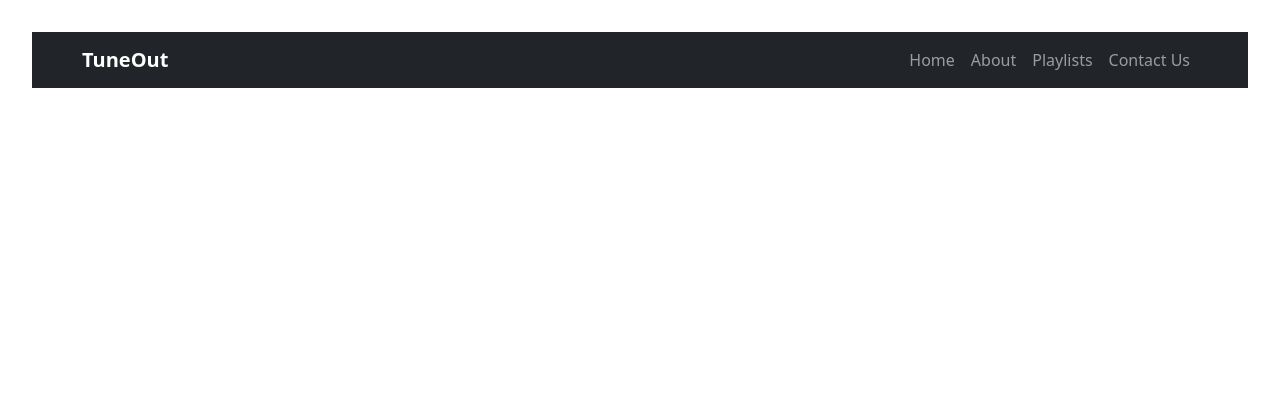
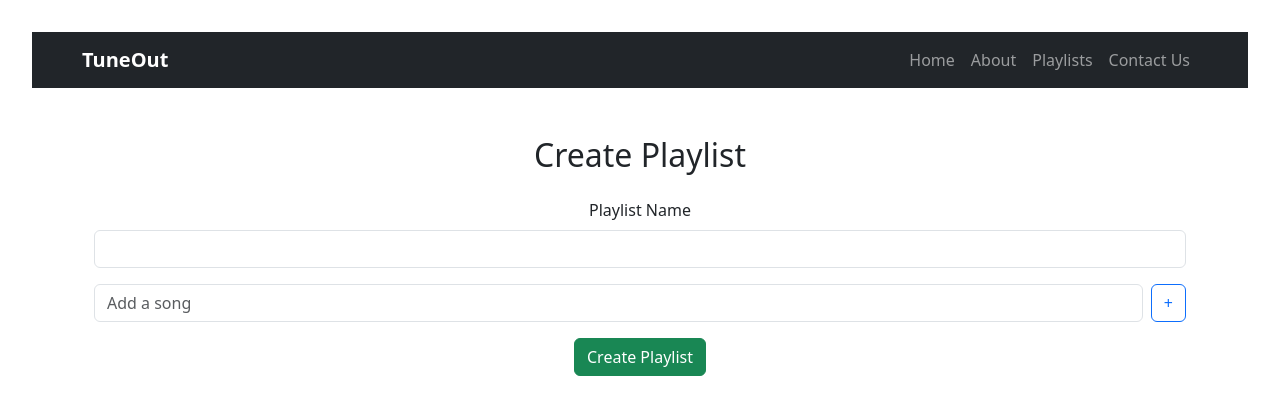
Before and after one commit to tmeth/TuneOut, a React (Vite) app in the folder TuneOut/: page /CreatePlaylist in a window 1280 px wide. Shown: the top 414 px of the page. Built offline with nearby package versions, Linux system fonts and the light colour scheme.

Commit message:
Adding playlist to dynamoDB

```diff
--- a/TuneOut/src/App.jsx
+++ b/TuneOut/src/App.jsx
@@ -7,6 +7,7 @@ import Home from './pages/Home';
 import About from './pages/About';
 import Contact from './pages/Contact.jsx';
 import './App.css';
+import CreatePlaylist from './pages/CreatePlaylist.jsx';
 
 function App() {
   return (
@@ -17,6 +18,7 @@ function App() {
           <Route path="/" element={<Home />} />
           <Route path="/about" element={<About />} />
           <Route path="/contact" element={<Contact />} />
+          <Route path="/CreatePlaylist" element={<CreatePlaylist />} />
         </Routes>
       </div>
     </Router>
--- a/TuneOut/src/pages/CreatePlaylist.jsx
+++ b/TuneOut/src/pages/CreatePlaylist.jsx
@@ -1,52 +1,92 @@
-
 import React, { useState } from 'react';
-import axios from 'axios';
 
 const CreatePlaylist = () => {
-  const [name, setName] = useState('');
-  const [songs, setSongs] = useState('');
+  const [playlistName, setPlaylistName] = useState('');
+  const [songInput, setSongInput] = useState('');
+  const [songList, setSongList] = useState([]);
   const [response, setResponse] = useState(null);
   const [error, setError] = useState(null);
+
+  const addSong = () => {
+    if (songInput.trim()) {
+      setSongList([...songList, songInput.trim()]);
+      setSongInput('');
+    }
+  };
 
   const handleSubmit = async (e) => {
     e.preventDefault();
 
-    const songList = songs.split(',').map(song => song.trim());
-
     try {
-      const res = await axios.post('https://fj26176edf.execute-api.us-east-1.amazonaws.com/dev/createPlaylist', {
-        name: name,
-        songs: songList
-      }, {
+      const res = await fetch('https://fj26176edf.execute-api.us-east-1.amazonaws.com/createPlaylist', {
+        method: 'POST',
         headers: {
           'Content-Type': 'application/json'
-        }
+        },
+        body: JSON.stringify({
+          name: playlistName,
+          songs: songList
+        })
       });
 
-      setResponse(res.data);
+      const data = await res.json();
+      setResponse(data);
       setError(null);
     } catch (err) {
-      setError(err.message);
+      console.error('Fetch error:', err);
+      setError(err.message || 'Failed to fetch');
       setResponse(null);
     }
   };
 
   return (
-    <div>
-      <h2>Create Playlist</h2>
+    <div className="container mt-5">
+      <h2 className="mb-4">Create Playlist</h2>
       <form onSubmit={handleSubmit}>
-        <div>
-          <label>Playlist Name:</label>
-          <input type="text" value={name} onChange={e => setName(e.target.value)} required />
+        <div className="mb-3">
+          <label className="form-label">Playlist Name</label>
+          <input
+            type="text"
+            className="form-control"
+            value={playlistName}
+            onChange={(e) => setPlaylistName(e.target.value)}
+            required
+          />
         </div>
-        <div>
-          <label>Songs (comma-separated):</label>
-          <input type="text" value={songs} onChange={e => setSongs(e.target.value)} required />
+
+        <div className="mb-3 d-flex align-items-center">
+          <input
+            type="text"
+            className="form-control me-2"
+            placeholder="Add a song"
+            value={songInput}
+            onChange={(e) => setSongInput(e.target.value)}
+          />
+          <button type="button" className="btn btn-outline-primary" onClick={addSong}>+</button>
         </div>
-        <button type="submit">Create</button>
+
+        {songList.length > 0 && (
+          <ul className="list-group mb-3">
+            {songList.map((song, index) => (
+              <li key={index} className="list-group-item">{song}</li>
+            ))}
+          </ul>
+        )}
+
+        <button type="submit" className="btn btn-success">Create Playlist</button>
       </form>
-      {response && <pre>{JSON.stringify(response, null, 2)}</pre>}
-      {error && <p style={{color: 'red'}}>{error}</p>}
+
+      {response && (
+        <div className="alert alert-success mt-4">
+          <strong>Success:</strong> {response.message}
+        </div>
+      )}
+
+      {error && (
+        <div className="alert alert-danger mt-4">
+          <strong>Error:</strong> {error}
+        </div>
+      )}
     </div>
   );
 };
```
